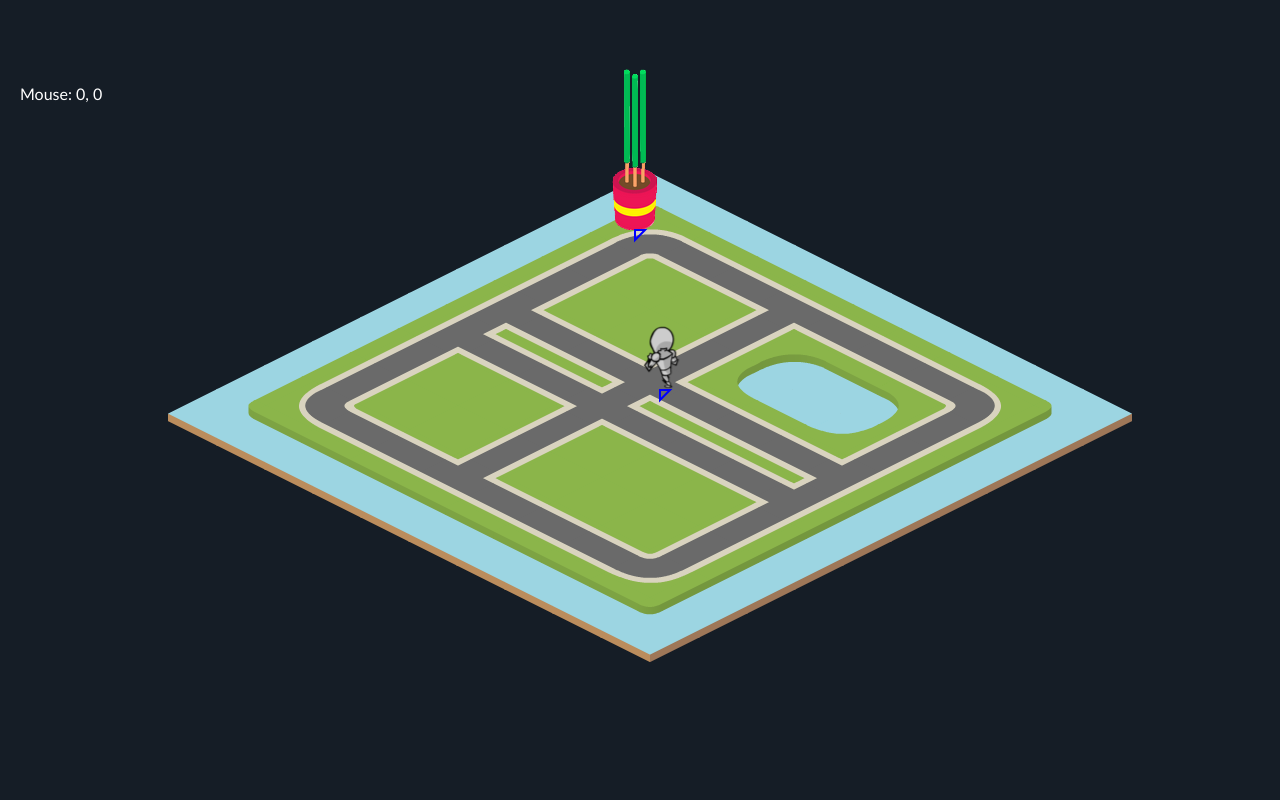
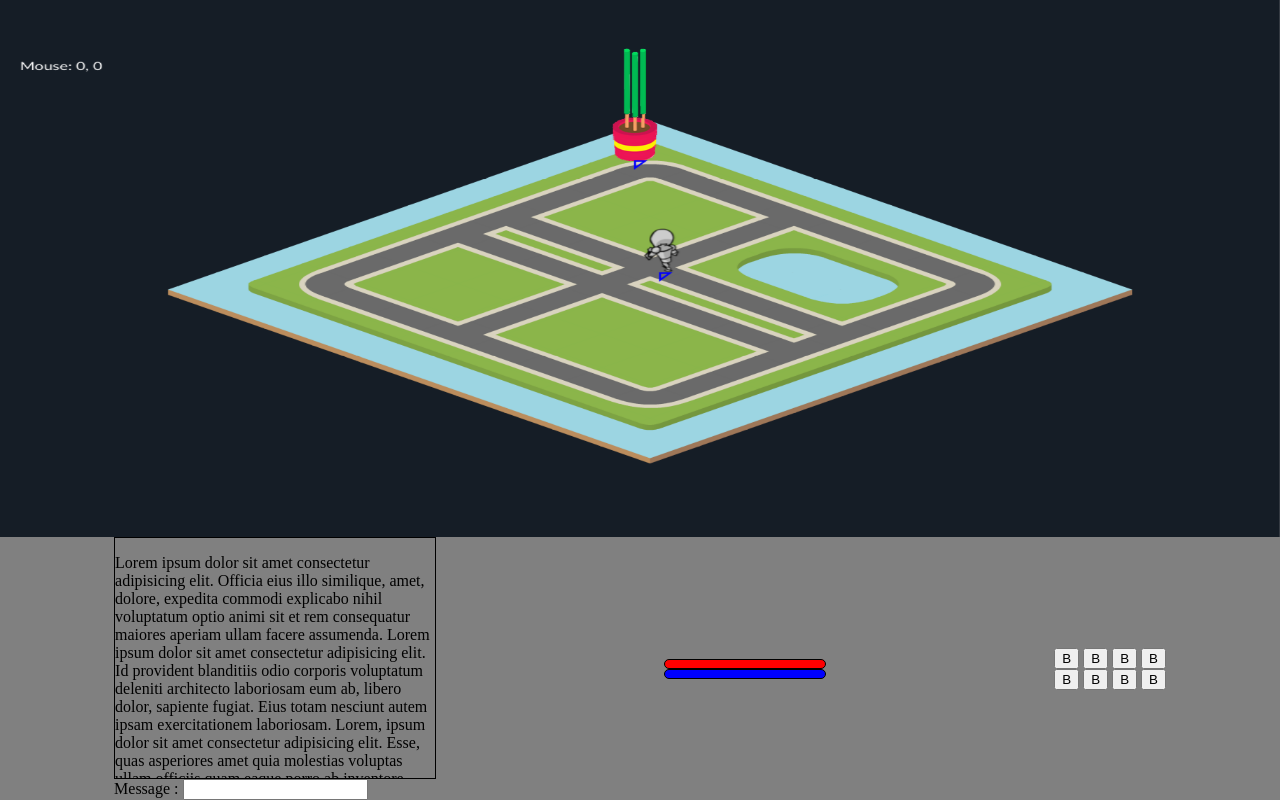
Before and after one commit to ponche/JeuMMORPG, a PHP site: page /gameClient/index.html in a window 1280 px wide. Run offline with PHP 8.4, Linux system fonts and the light colour scheme.

Commit message:
ajout du panneau de controle basique

```diff
--- a/assets/css/custom.css
+++ b/assets/css/custom.css
@@ -1,9 +1,55 @@
 #canvas
 {
-	position: absolute ;
+	position: fixed ;
 	margin: 0px;
 	padding : 0px ;
 	left: 0px ;
 	top: 0px ;
+	height: 70%;
+	width: 100%;
+}
 
+#panneau {
+    position: fixed;
+    bottom:0px;
+    width: 100%;
+    display:flex;
+    justify-content: space-around;
+    background-color: gray;
+    left: 0px;
 }
+
+#message {
+    border: 1px solid black;
+    max-height: 30vh;
+    width: 40vh;
+    overflow-y:scroll;
+}
+
+#entre {
+    max-width:40vh;
+}
+
+#sante {
+    border: 1px solid black;
+    height: 1vh;
+    width: 20vh;
+    background-color: red;
+    border-radius: 10px;
+}
+
+#mana {
+    border: 1px solid black;
+    height: 1vh;
+    width: 20vh;
+    background-color: blue;
+    border-radius: 10px;
+}
+
+#progress_barre  {
+    align-self: center;
+}
+
+#inventaire {
+    align-self: center;
+}
--- a/gameClient/index.html
+++ b/gameClient/index.html
@@ -31,6 +31,45 @@
 
 	<script src="engine.js" ></script>
 
+	<div id="panneau">
+
+        <div id="messagerie">
+
+            <div id="message">
+                <p>
+                Lorem ipsum dolor sit amet consectetur adipisicing elit. Officia eius illo similique, amet, dolore, expedita commodi explicabo nihil voluptatum optio animi sit et rem consequatur maiores aperiam ullam facere assumenda. Lorem ipsum dolor sit amet consectetur adipisicing elit. Id provident blanditiis odio corporis voluptatum deleniti architecto laboriosam eum ab, libero dolor, sapiente fugiat. Eius totam nesciunt autem ipsam exercitationem laboriosam. Lorem, ipsum dolor sit amet consectetur adipisicing elit. Esse, quas asperiores amet quia molestias voluptas ullam officiis quam eaque porro ab inventore distinctio sint pariatur cumque voluptatum, maxime quos. Dolorum.
+                Sapiente dolores officia at alias architecto facilis error eaque, esse, temporibus, perspiciatis vel ex soluta voluptatibus dolore quae ab. Vero nisi qui minus eaque quas ipsam ipsa voluptate in labore.
+                Consequuntur praesentium quasi temporibus neque exercitationem quae beatae saepe, totam consectetur modi. A numquam placeat dolore, iste, enim et repellendus similique earum cum perspiciatis eveniet ipsum praesentium! Tenetur, illo ipsam!
+                Quis voluptas, tempora nemo architecto nihil sequi atque dolore ad quo rem dolor esse et officiis, laudantium nisi repudiandae sit rerum sint, iste vitae autem consequuntur vel adipisci sed. Illo.
+                Earum provident iusto recusandae quos illo? Deserunt, ab? Molestias nam quasi cupiditate at facere similique ad, accusamus ullam assumenda quam explicabo voluptatibus labore rerum optio. Recusandae voluptas laborum quam autem.
+                Beatae dicta, nulla nihil non esse, magni assumenda quod quis asperiores delectus itaque nobis quam officiis maiores voluptatem perspiciatis? Saepe voluptatibus sequi possimus fugit labore placeat eligendi sint repellat enim!
+                Dolores molestias praesentium dolorem ratione quod, molestiae numquam esse obcaecati eveniet quae possimus, hic dolorum ullam minus nobis! Et dolorem nulla provident odit illo ipsam ut expedita molestiae delectus earum?
+                Aliquid aut velit reprehenderit nemo exercitationem non illum laboriosam dignissimos aspernatur optio, voluptatum vitae atque, facere blanditiis beatae at eos? Voluptatem natus corrupti assumenda id tempore excepturi maxime necessitatibus reiciendis.
+                Illo provident reprehenderit pariatur minus quam nobis fugiat repellendus quidem exercitationem cum natus quos eum dolor deserunt ratione sint, aut et, odio corrupti tempore explicabo incidunt, officia aliquid! Excepturi, eaque?</p>
+            </div>
+
+            <div id="entre">
+                <label> Message : <input type="text"></label>
+            </div>
+        </div>
+
+        <div id="progress_barre">
+            <div id="sante"></div>
+            <div id="mana"></div>
+        </div>
+
+        <div id="inventaire">
+
+                <div>
+            <button>B</button>
+            <button>B</button>
+            <button>B</button>
+            <button>B</button><br>
+            <button>B</button>
+            <button>B</button>
+            <button>B</button>
+            <button>B</button>
+
 </body>
 
 
```
